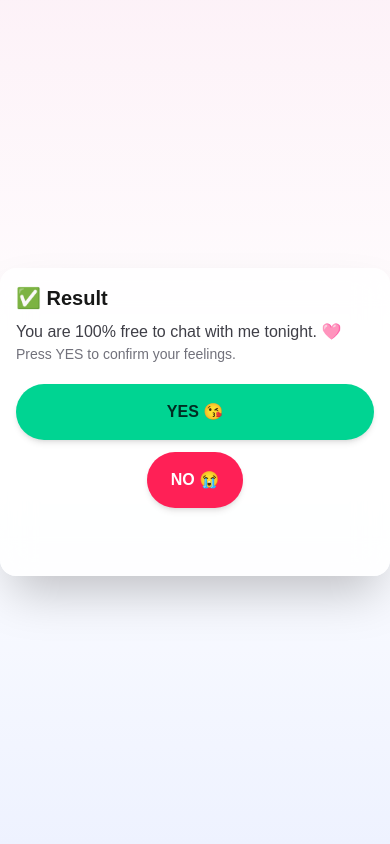
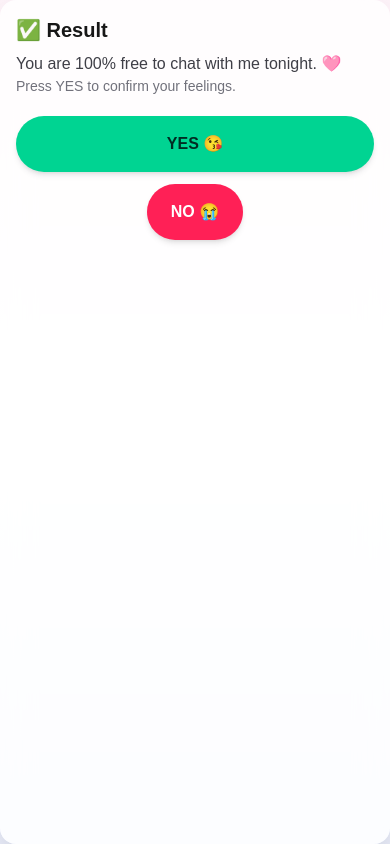
Before and after one commit to lakshaypunia/avalaibility-checker, a Next.js app: page / in a window 390 px wide. Built offline with nearby package versions, Linux system fonts and the light colour scheme.

Commit message:
improved ui

```diff
--- a/app/page.tsx
+++ b/app/page.tsx
@@ -96,8 +96,8 @@ export default function Home() {
   };
 
   return (
-    <div className="min-h-dvh w-full bg-gradient-to-b from-pink-50 via-white to-indigo-50 dark:from-zinc-900 dark:via-black dark:to-zinc-900 flex items-center justify-center px-4 sm:px-6 py-6 sm:py-10 pt-[env(safe-area-inset-top)] pb-[env(safe-area-inset-bottom)] pl-[env(safe-area-inset-left)] pr-[env(safe-area-inset-right)]">
-      <main className="w-full max-w-2xl rounded-2xl bg-white/80 dark:bg-white/5 backdrop-blur-lg shadow-2xl p-4 sm:p-6 md:p-8">
+    <div className="min-h-dvh w-full bg-gradient-to-b from-pink-50 via-white to-indigo-50 dark:from-zinc-900 dark:via-black dark:to-zinc-900 flex items-stretch justify-stretch sm:items-center sm:justify-center px-4 sm:px-6 py-6 sm:py-10 pt-[env(safe-area-inset-top)] pb-[env(safe-area-inset-bottom)] pl-[env(safe-area-inset-left)] pr-[env(safe-area-inset-right)]">
+      <main className="w-full max-w-2xl h-dvh sm:h-auto flex flex-col rounded-2xl bg-white/80 dark:bg-white/5 backdrop-blur-lg shadow-2xl p-4 sm:p-6 md:p-8">
         {loading ? (
           <div className="flex flex-col items-center justify-center gap-4 py-12 sm:py-16" aria-live="polite">
             <div className="h-12 w-12 sm:h-14 sm:w-14 animate-spin rounded-full border-4 border-zinc-200 border-t-pink-500 dark:border-zinc-800 dark:border-t-pink-400" />
```
